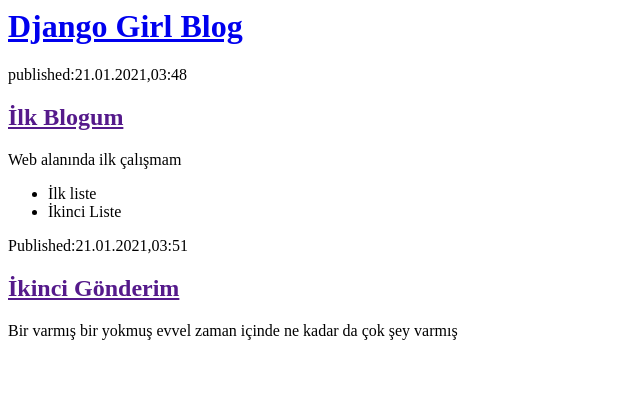
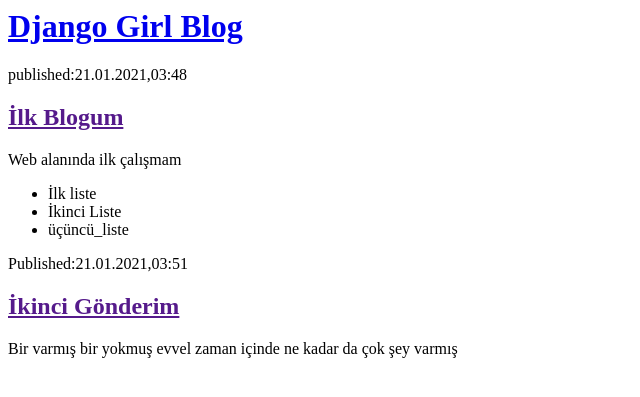
Before and after one commit to ymantarkan/my-first, a Django app: page / in a window 1280 px wide. Shown: the top 397 px of the page, without its empty margins (0-640 px from the left). Run offline with Django 3.2, Linux system fonts and the light colour scheme.

Commit message:
Liste 3 eklendi

```diff
--- a/blog/templates/blog/post_list.html
+++ b/blog/templates/blog/post_list.html
@@ -10,7 +10,7 @@
 	    <p>published:21.01.2021,03:48</p>
 	    <h2><a href="">İlk Blogum</a></h2>
             <p>Web alanında ilk çalışmam</p>
-	    <ul><li>İlk liste <li>İkinci Liste</li></li></ul>
+	    <ul><li>İlk liste <li>İkinci Liste<li>üçüncü_liste</li></li></li></ul>
 	</div>
 	<div>
 	    <p>Published:21.01.2021,03:51</p>
```
